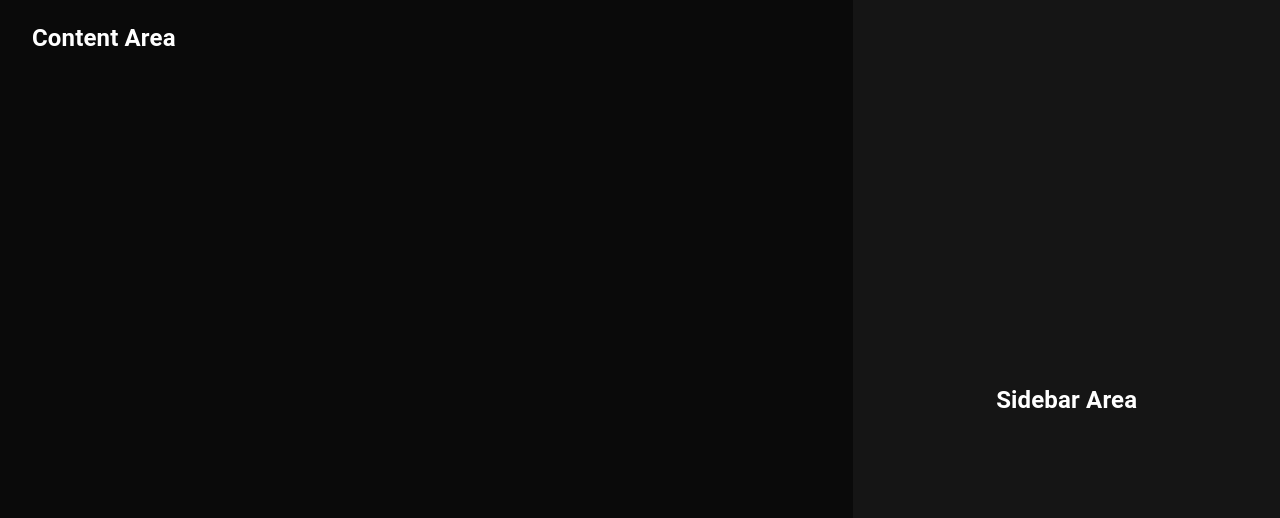
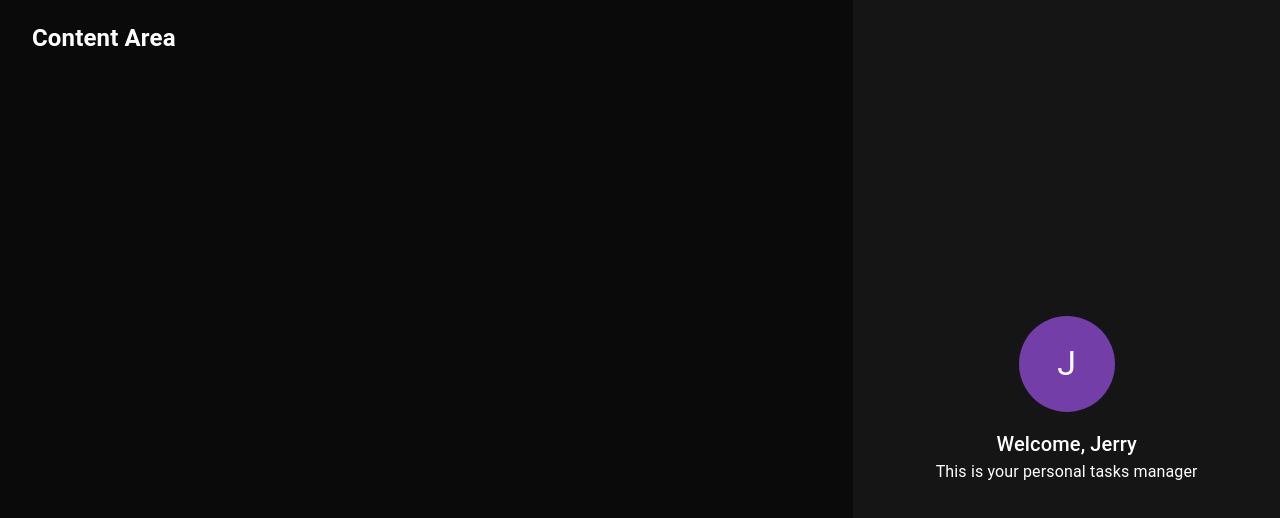
Before and after one commit to ogunbor/abins, a React (Create React App) app: page / in a window 1280 px wide. Shown: the top 518 px of the page. Built offline with nearby package versions, Linux system fonts and the light colour scheme.

Commit message:
created profile component and nested it in sidebar

```diff
--- a/package.json
+++ b/package.json
@@ -13,6 +13,7 @@
     "@types/node": "^16.18.32",
     "@types/react": "^18.2.6",
     "@types/react-dom": "^18.2.4",
+    "prop-types": "^15.8.1",
     "react": "^18.2.0",
     "react-dom": "^18.2.0",
     "react-scripts": "5.0.1",
--- /dev/null
+++ b/src/components/profile/profile.tsx
@@ -0,0 +1,46 @@
+import { Avatar, Box, Typography } from '@mui/material';
+import React, { FC, ReactElement } from 'react';
+
+import PropTypes from 'prop-types';
+
+interface IProfile {
+  name: string;
+}
+
+export const Profile: FC<IProfile> = (
+  props,
+): ReactElement => {
+  //  Destructure props
+  const { name = 'Jerry' } = props;
+  return (
+    <Box
+      display="flex"
+      flexDirection="column"
+      justifyContent="center"
+      alignItems="center"
+    >
+      <Avatar
+        sx={{
+          width: '96px',
+          height: '96px',
+          backgroundColor: 'primary.main',
+          marginBottom: '16px',
+        }}
+      >
+        <Typography variant="h4" color="text.primary">
+          {`${name[0]}`}
+        </Typography>
+      </Avatar>
+      <Typography variant="h6" color="text.primary">
+        {`Welcome, ${name}`}
+      </Typography>
+      <Typography variant="body1" color="text.primary">
+        This is your personal tasks manager
+      </Typography>
+    </Box>
+  );
+};
+
+Profile.propTypes = {
+  name: PropTypes.string.isRequired,
+};
--- a/src/components/sidebar/sidebar.tsx
+++ b/src/components/sidebar/sidebar.tsx
@@ -1,6 +1,7 @@
 import React, { FC, ReactElement } from 'react';
 
 import { Grid } from '@mui/material';
+import { Profile } from '../profile/profile';
 
 export const Sidebar: FC = (): ReactElement => {
   return (
@@ -20,7 +21,7 @@
         alignItems: 'center',
       }}
     >
-      <h2>Sidebar Area</h2>
+      <Profile name="Jerry" />
     </Grid>
   );
 };
```
Also changed, not shown: 1 other file (tests, documents, lock files or other folders).
